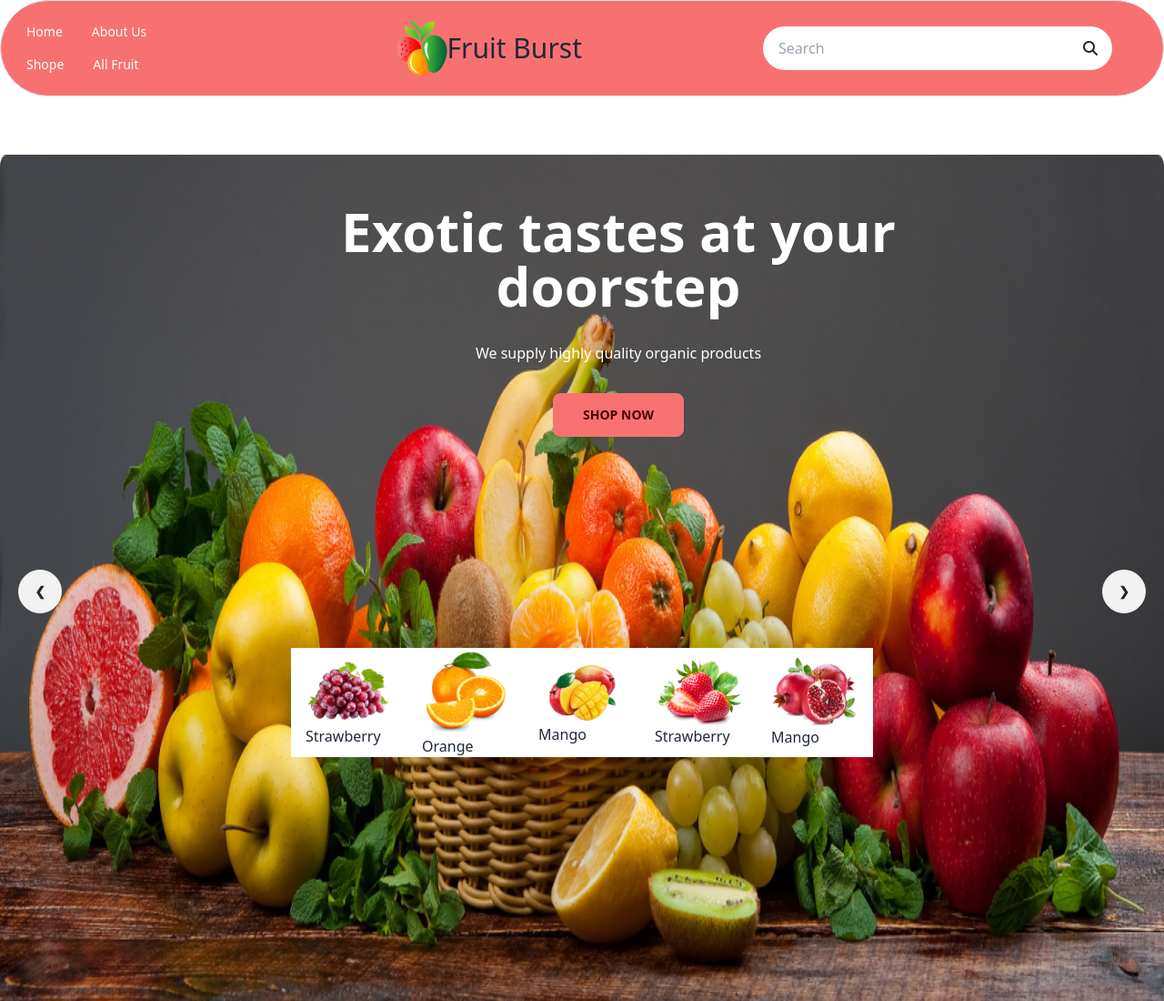
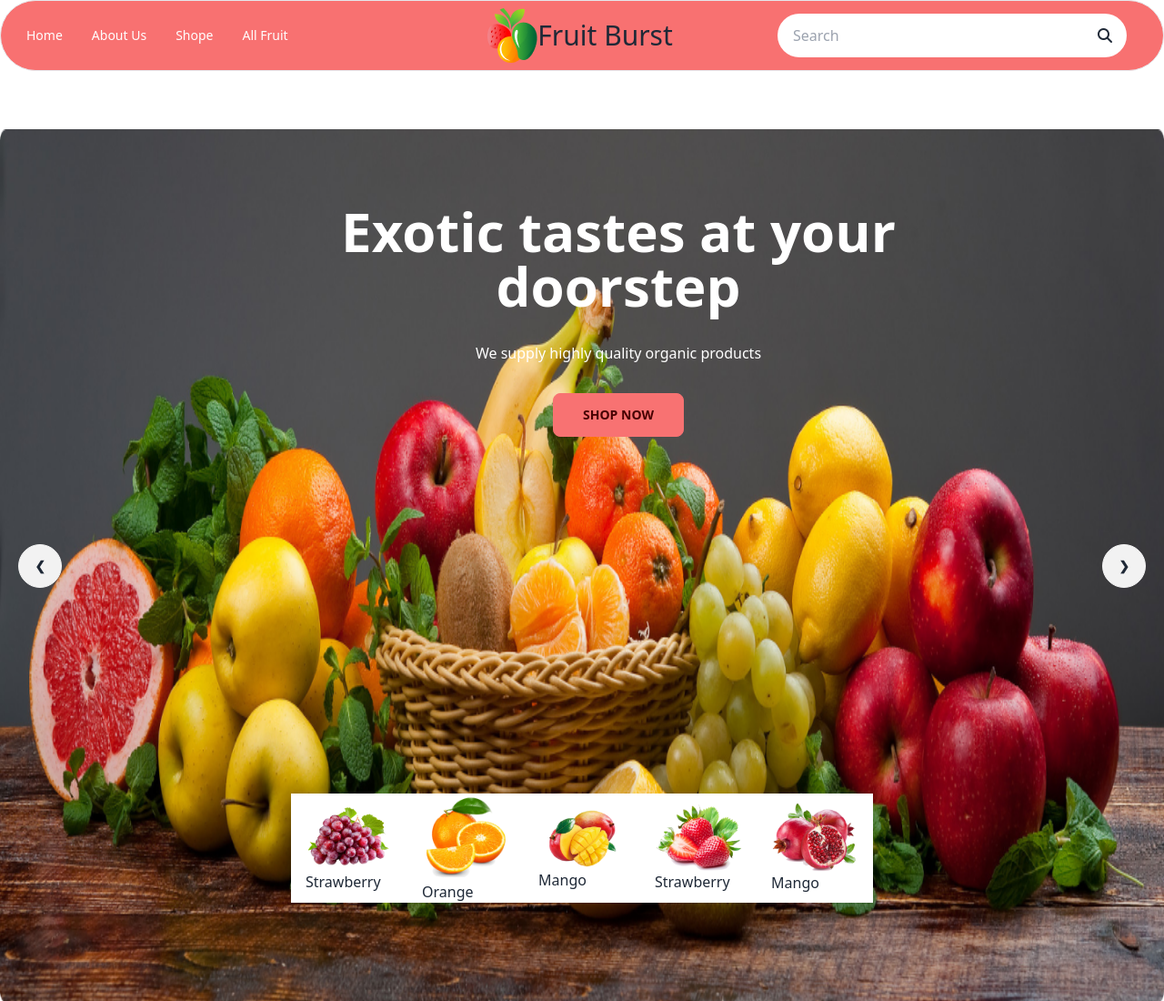
Before and after one commit to Moinuddin-hub/Assignment-3, a plain HTML site: page index.html in a window 1280 px wide. Shown: the top 1100 px of the page at 91% size. Drawn offline with nearby package versions, Linux system fonts and the light colour scheme; grey boxes are pictures that could not be loaded.

Commit message:
added last part

```diff
--- a/index.html
+++ b/index.html
@@ -25,7 +25,7 @@
                 <label tabindex="0" class="btn btn-ghost lg:hidden">
                   <svg xmlns="http://www.w3.org/2000/svg" class="h-5 w-5" fill="none" viewBox="0 0 24 24" stroke="currentColor"><path stroke-linecap="round" stroke-linejoin="round" stroke-width="2" d="M4 6h16M4 12h8m-8 6h16" /></svg>
                 </label>
-                <ul tabindex="0" class="menu menu-sm dropdown-content mt-3 z-[1] py-4 shadow text-2xl font-bold w-36 ">
+                <ul tabindex="0" class="menu menu-sm dropdown-content  z-[1] py-4 shadow text-2xl font-bold w-36 ">
                   <li><a>Home</a></li>
                   <li><a>About Us</a></li>
                   <li><a>Shope</a></li>
@@ -33,12 +33,14 @@
                 </ul>
 
               </div>
-              <div class="navbar-start hidden text-white  lg:flex">
+              <div class="navbar-start hidden text-white lg:flex ">
                 <ul class=" text-sm menu menu-horizontal px-1">
+                  <div class="flex">
                   <li><a>Home</a></li>
-                  <li><a>About Us</a></li>
+                 <li><a>About Us</a></li>
                   <li><a>Shope</a></li>
                   <li><a>All Fruit</a></li>
+                  </div>
                 </ul>
               </div>
               <div class="navbar-center flex items-center sm:ml-60 ml-8">
@@ -48,7 +50,7 @@
 
             </div>
 
-            <div class="navbar-end hidden md:hidden lg:flex px-8">
+            <div class="navbar-end hidden md:hidden lg:flex px-4">
 
                     <div class=" flex">
                         <input type="text" placeholder="Search" class="input rounded-full w-96 " />
@@ -99,7 +101,7 @@
          </div>
 
    </section>
-   <section class="container w-2/4 z-20 ml-80  bg-white absolute -top-50 -bottom-8">
+   <section class="container w-2/4 z-20 ml-80  bg-white absolute top-90 -bottom-48">
        <div class=" hidden lg:flex justify-center gap-8 items-center ">
             <div class="card">
                 <img src="images/fruit1.png" alt="" class="w-24">
```
